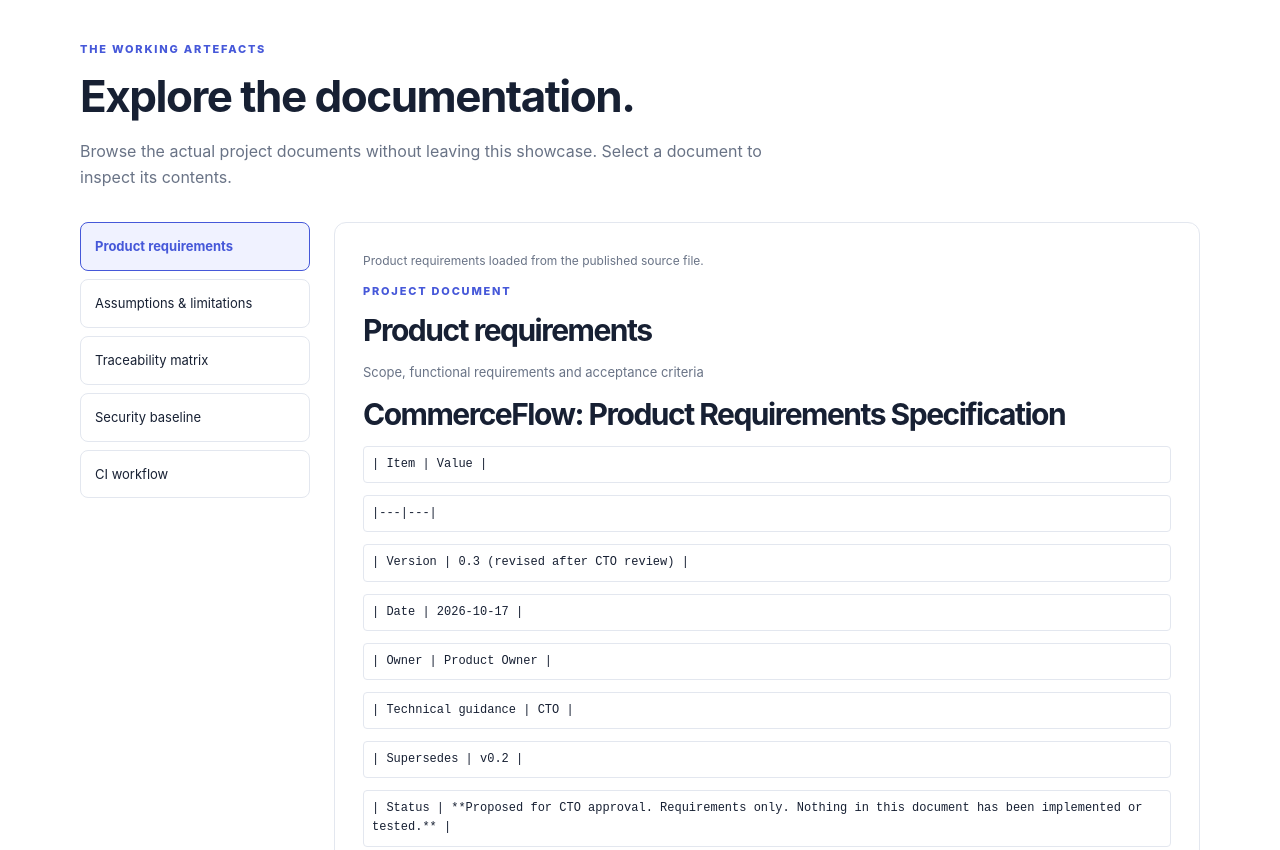
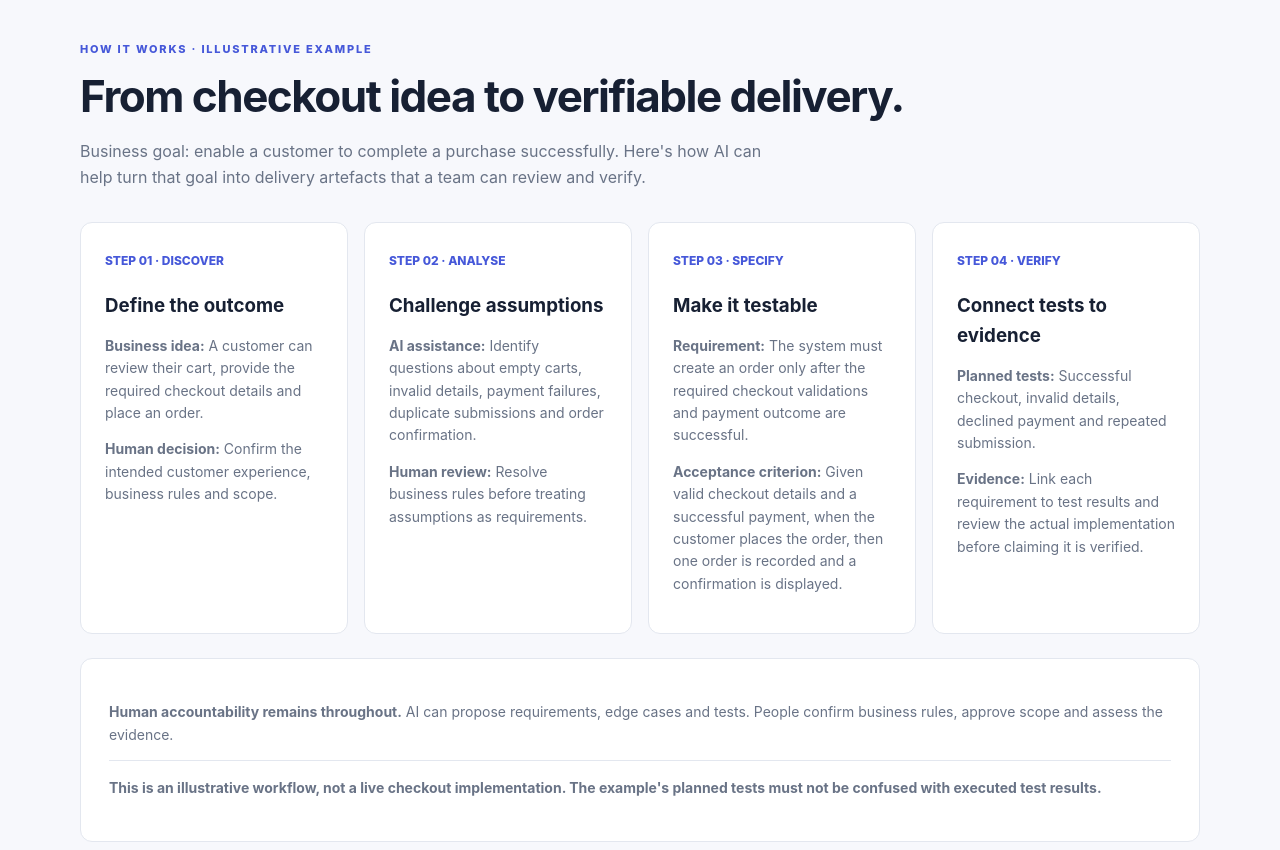
Before and after one commit to scrumster/ai-assisted-delivery-demo, a website: page public/index.html in a window 1280 px wide. Shown: the part 1940-2790 px from the top of the page. Drawn offline with Linux system fonts and the light colour scheme; files whose address does not match are found by name.

Commit message:
Add illustrative AI-assisted checkout workflow

```diff
--- a/public/index.html
+++ b/public/index.html
@@ -82,6 +82,47 @@
       </div>
     </section>
 
+    <section class="section" id="checkout-workflow">
+      <p class="eyebrow">HOW IT WORKS · ILLUSTRATIVE EXAMPLE</p>
+      <h2>From checkout idea to verifiable delivery.</h2>
+      <p class="section-intro">Business goal: enable a customer to complete a purchase successfully. Here's how AI can help turn that goal into delivery artefacts that a team can review and verify.</p>
+
+      <div class="journey-grid">
+        <article class="journey-card">
+          <span>STEP 01 · DISCOVER</span>
+          <h3>Define the outcome</h3>
+          <p><strong>Business idea:</strong> A customer can review their cart, provide the required checkout details and place an order.</p>
+          <p><strong>Human decision:</strong> Confirm the intended customer experience, business rules and scope.</p>
+        </article>
+
+        <article class="journey-card">
+          <span>STEP 02 · ANALYSE</span>
+          <h3>Challenge assumptions</h3>
+          <p><strong>AI assistance:</strong> Identify questions about empty carts, invalid details, payment failures, duplicate submissions and order confirmation.</p>
+          <p><strong>Human review:</strong> Resolve business rules before treating assumptions as requirements.</p>
+        </article>
+
+        <article class="journey-card">
+          <span>STEP 03 · SPECIFY</span>
+          <h3>Make it testable</h3>
+          <p><strong>Requirement:</strong> The system must create an order only after the required checkout validations and payment outcome are successful.</p>
+          <p><strong>Acceptance criterion:</strong> Given valid checkout details and a successful payment, when the customer places the order, then one order is recorded and a confirmation is displayed.</p>
+        </article>
+
+        <article class="journey-card">
+          <span>STEP 04 · VERIFY</span>
+          <h3>Connect tests to evidence</h3>
+          <p><strong>Planned tests:</strong> Successful checkout, invalid details, declined payment and repeated submission.</p>
+          <p><strong>Evidence:</strong> Link each requirement to test results and review the actual implementation before claiming it is verified.</p>
+        </article>
+      </div>
+
+      <div class="workflow-panel" style="margin-top: 24px;">
+        <p><strong>Human accountability remains throughout.</strong> AI can propose requirements, edge cases and tests. People confirm business rules, approve scope and assess the evidence.</p>
+        <p class="workflow-note">This is an illustrative workflow, not a live checkout implementation. The example's planned tests must not be confused with executed test results.</p>
+      </div>
+    </section>
+
     <section class="section documents" id="documents">
       <p class="eyebrow">THE WORKING ARTEFACTS</p>
       <h2>Explore the documentation.</h2>
@@ -104,7 +145,6 @@
     <section class="section workflow">
       <p class="eyebrow">HUMAN + AI</p>
       <h2>AI accelerates. Evidence decides.</h2>
-
       <div class="workflow-panel">
         <p>AI can help structure requirements, identify gaps, challenge assumptions and propose tests.</p>
         <p>Human review remains essential for business decisions, risk acceptance, security review and approval of claims.</p>
```
